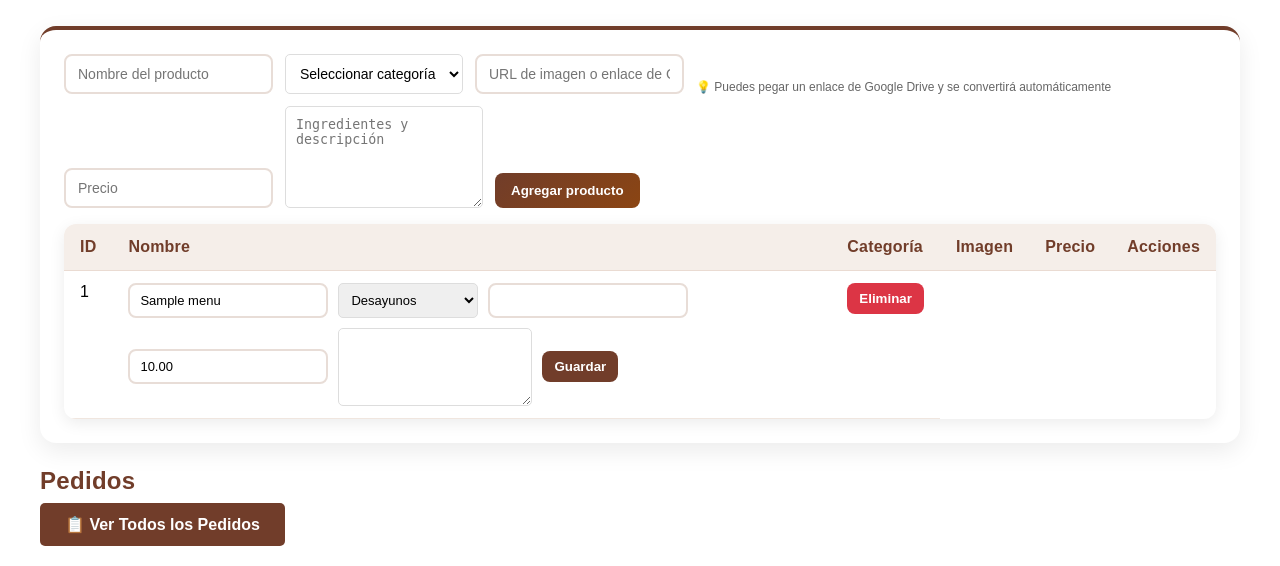
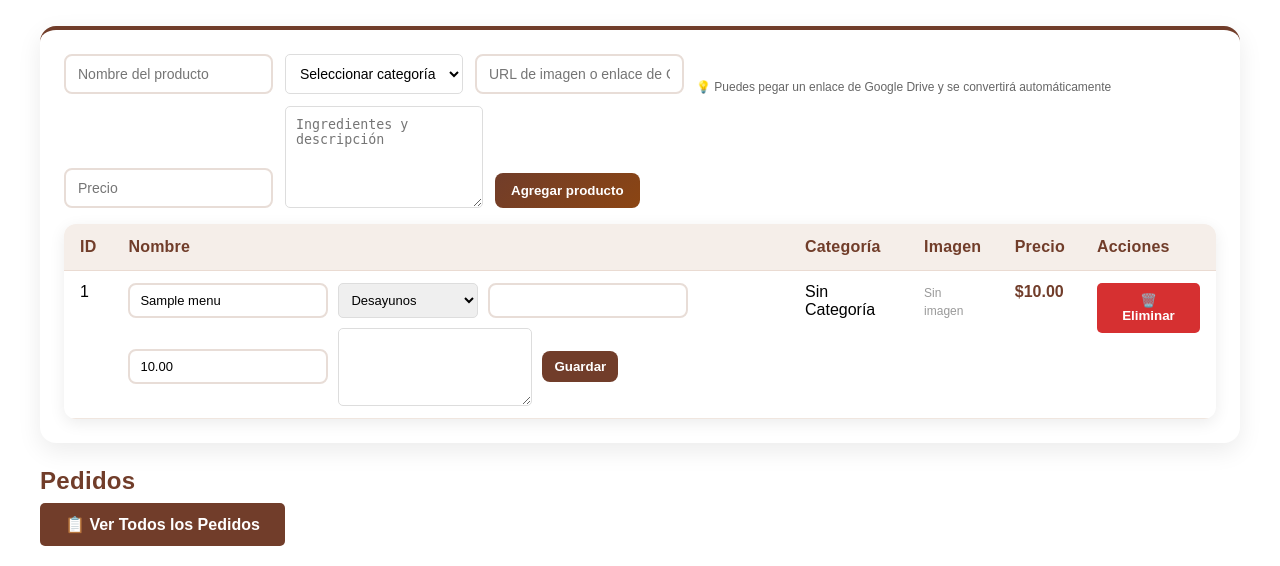
Before and after one commit to valegodoy07/Tesina, a Flask app: page /admin in a window 1280 px wide. Shown: the part 394-960 px from the top of the page. Run offline with Flask 3, Linux system fonts and the light colour scheme; a user stored in the database is signed in; tables that the repository leaves empty hold one stand-in row (values such as "Sample post"); data that the repository does not hold is empty; some libraries are stand-ins or nearby versions.

Commit message:
agregacion de categorias

```diff
--- a/AppMenuDigital/Main.py
+++ b/AppMenuDigital/Main.py
@@ -41,14 +41,14 @@ def inject_cart_count():
 @app.route('/')
 def index():
     # Cargar dinámicamente productos por categoría para el Index (se agregan al final del bloque hardcodeado)
-    categorias = ['desayunos', 'almuerzos', 'cenas', 'meriendas', 'postres', 'bebidas', 'promociones']
+    categorias = ['desayunos', 'almuerzos', 'cenas', 'meriendas', 'postres', 'bebidas', 'comida_sin_tac', 'promociones']
     productos_por_categoria = {c: [] for c in categorias}
     try:
         cur = mysql.connection.cursor()
         cur.execute("""
             SELECT id, Nombre_Menu, Precio, LOWER(COALESCE(Categoria, '')) as cat, COALESCE(Imagen, ''), COALESCE(Descripcion, '')
             FROM menu
-            WHERE LOWER(COALESCE(Categoria, '')) IN ('desayunos','almuerzos','cenas','meriendas','postres','bebidas','promociones')
+            WHERE LOWER(COALESCE(Categoria, '')) IN ('desayunos','almuerzos','cenas','meriendas','postres','bebidas','comida_sin_tac','promociones')
             ORDER BY id DESC
         """)
         filas = cur.fetchall()
@@ -83,7 +83,7 @@ def menu():
 def categoria(nombre: str):
     # Normalizamos nombre para plantilla
     nombre_lower = nombre.lower()
-    categorias_validas = ['desayunos', 'almuerzos', 'meriendas', 'cenas', 'postres', 'bebidas', 'promociones']
+    categorias_validas = ['desayunos', 'almuerzos', 'meriendas', 'cenas', 'postres', 'bebidas', 'comida_sin_tac', 'promociones']
     if nombre_lower not in categorias_validas:
         flash('Categoría no encontrada', 'error')
         return redirect(url_for('index'))
--- a/AppMenuDigital/Templates/admin.html
+++ b/AppMenuDigital/Templates/admin.html
@@ -68,6 +68,7 @@
 					<option value="meriendas">Meriendas</option>
 					<option value="postres">Postres</option>
 					<option value="bebidas">Bebidas</option>
+					<option value="comida_sin_tac">Comida sin TAC</option>
 					<option value="promociones">Promociones</option>
 				</select>
 				<input type="text" name="imagen" id="imagen-crear" placeholder="URL de imagen o enlace de Google Drive" required>
@@ -96,6 +97,7 @@
 									<option value="meriendas" {% if p[3] == 'meriendas' %}selected{% endif %}>Meriendas</option>
 									<option value="postres" {% if p[3] == 'postres' %}selected{% endif %}>Postres</option>
 									<option value="bebidas" {% if p[3] == 'bebidas' %}selected{% endif %}>Bebidas</option>
+									<option value="comida_sin_tac" {% if p[3] == 'comida_sin_tac' %}selected{% endif %}>Comida sin TAC</option>
 									<option value="promociones" {% if p[3] == 'promociones' %}selected{% endif %}>Promociones</option>
 								</select>
 								<input type="text" name="imagen" class="imagen-editar" value="{{ p[4] or '' }}" required>
@@ -104,9 +106,18 @@
 								<button type="submit">Guardar</button>
 							</form>
 						</td>
+						<td style="text-transform: capitalize;">{{ p[3] or 'Sin categoría' }}</td>
 						<td>
-							<form method="POST" action="{{ url_for('admin_productos_eliminar', producto_id=p[0]) }}" onsubmit="return confirm('¿Eliminar producto?')">
-								<button type="submit" class="btn-danger">Eliminar</button>
+							{% if p[4] %}
+								<img src="{{ p[4] }}" alt="{{ p[1] }}" style="max-width: 80px; max-height: 80px; border-radius: 5px; object-fit: cover; border: 2px solid #ddd;">
+							{% else %}
+								<span style="color: #999; font-size: 12px;">Sin imagen</span>
+							{% endif %}
+						</td>
+						<td><strong style="color: #713D2A;">${{ '%.2f'|format(p[2]) }}</strong></td>
+						<td>
+							<form method="POST" action="{{ url_for('admin_productos_eliminar', producto_id=p[0]) }}" onsubmit="return confirm('¿Estás seguro de eliminar el producto \"{{ p[1] }}\"?\n\nEsta acción no se puede deshacer.');" style="display: inline;">
+								<button type="submit" style="padding: 10px 20px; background: #d63031; color: white; border: none; border-radius: 5px; cursor: pointer; font-weight: bold;">🗑️ Eliminar</button>
 							</form>
 						</td>
 					</tr>
```
Also changed, not shown: AppMenuDigital/Templates/Index.html (+33 -0 lines).
